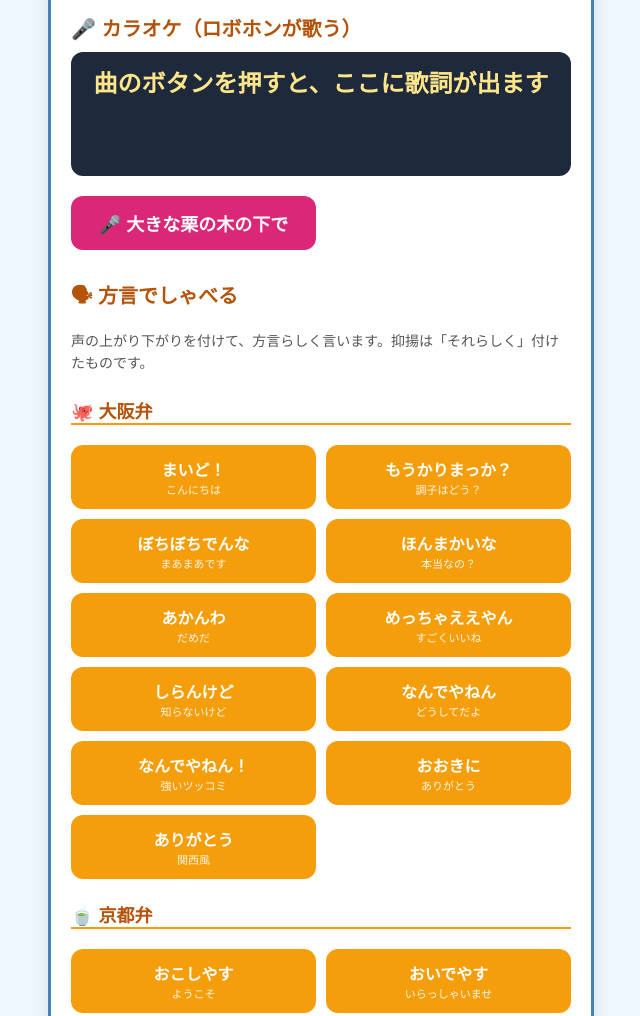
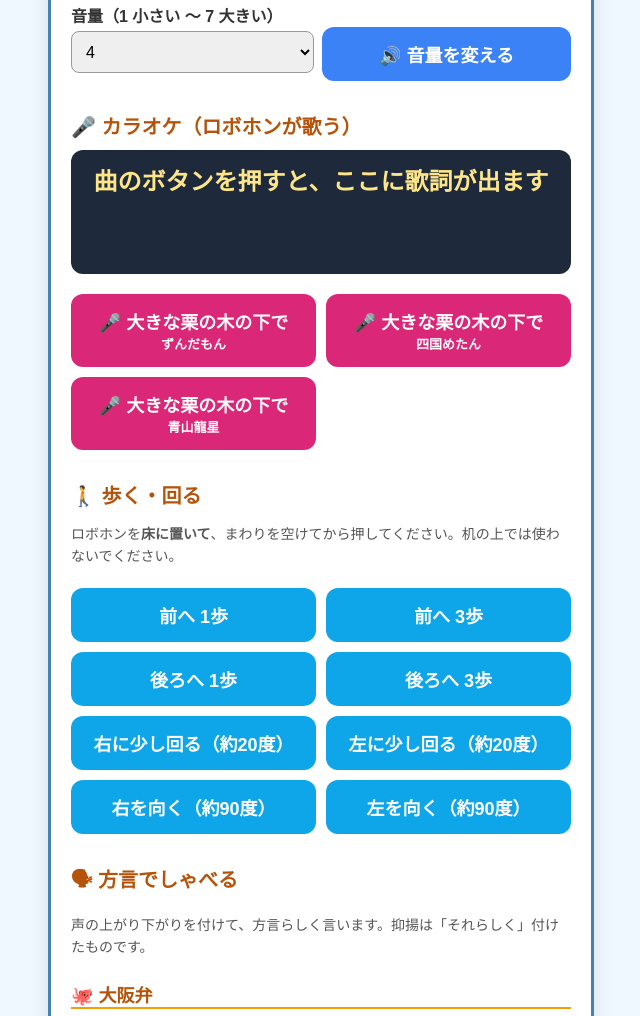
Before and after one commit to satoru19571227-eng/uketsuke, a plain HTML site: page robohon.html in a window 1280 px wide. Shown: the part 821-1837 px from the top of the page, without its empty margins (319-959 px from the left). Drawn offline with Linux system fonts and the light colour scheme.

Commit message:
ロボホン リモコン：マイク・歩く・博多弁・カラオケ3つの声を追加

```diff
--- a/robohon.html
+++ b/robohon.html
@@ -48,6 +48,7 @@
     <select id="gesture"><option value="">身ぶりなし</option></select>
     <button class="sub-btn" onclick="speakText()">🗣 しゃべる</button>
   </div>
+  <button id="micBtn" class="sub-btn" style="width:100%; margin-top:8px; background:#ff4b4b; font-size:20px; padding:16px">🎤 押して話しかける（ロボホンが同じ言葉をしゃべります）</button>
 
   <p style="font-size:14px; color:#666; margin-top:20px;">👇 よく使うボタン</p>
   <div class="grid">
@@ -70,6 +71,10 @@
   <h2>🎤 カラオケ（ロボホンが歌う）</h2>
   <div id="lyrics" class="lyrics">曲のボタンを押すと、ここに歌詞が出ます</div>
   <div class="grid" id="karaoke"></div>
+
+  <h2>🚶 歩く・回る</h2>
+  <p class="note">ロボホンを<b>床に置いて</b>、まわりを空けてから押してください。机の上では使わないでください。</p>
+  <div class="grid" id="walk"></div>
 
   <h2>🗣 方言でしゃべる</h2>
   <p class="note">声の上がり下がりを付けて、方言らしく言います。抑揚は「それらしく」付けたものです。</p>
@@ -183,7 +188,7 @@ async function run(label, cmd, ...args) {
 const W = "0x7f042f13";  // 振り付けの中の「待つ」
 const KURI_MOVES = ["0x060001", W, W, W, W, "0x06001e", W, "0x06001d", W, W, "0x06001f", W, W, W, W, "0x060001", W, W, W, W];  // バンザイ・あなた・わたし・手をふる・バンザイ
 const KARAOKE = [
-  { title: "大きな栗の木の下で", file: "kuri2.wav", length: 48,
+  { title: "大きな栗の木の下で", voices: [["ずんだもん", "kuri2.wav"], ["四国めたん", "kuri2_metan.wav"], ["青山龍星", "kuri2_ryusei5.wav"]], length: 48,
     moves: [W, ...KURI_MOVES, W, ...KURI_MOVES], waitMs: 1030,
     lyrics: [[1.5, "おおきな くりの きのしたで"], [6.95, "あなたと わたし"], [12.41, "なかよく あそびましょう"], [17.86, "おおきな くりの きのしたで"],
              [24.68, "おおきな くりの きのしたで"], [30.14, "あなたと わたし"], [35.59, "なかよく あそびましょう"], [41.05, "おおきな くりの きのしたで"]] },
@@ -191,12 +196,12 @@ const KARAOKE = [
 const lyricsBox = document.getElementById("lyrics");
 const send = (cmd, ...args) => api("/api/send?cmd=" + encodeURIComponent(cmd) + args.map(a => "&a=" + encodeURIComponent(a)).join(""));
 
-async function karaoke(song) {
+async function karaoke(song, file) {
   // 歌う前に、曲名を言って「いち、に、さん」と数える
   await run(song.title + "（はじめのあいさつ）", "speech", `${song.title}を、歌うよ。いち、に、さん！`);
   if (!statusBox.textContent.includes("終わりました")) return;  // 失敗したか、止められた
   const my = ++running;
-  const r = await send("playBGM", song.file);
+  const r = await send("playBGM", file);
   if (!r.ok) { statusBox.innerHTML = `⚠️ ${r.error}`; return; }
   const t0 = Date.now();
   // 振り付けは、歌声が始まる前に1回でまとめて送る（あとから1つずつ送ると断られるため）
@@ -249,6 +254,16 @@ const DIALECTS = [
     ["どさ？ ゆさ", "どこへ？ お風呂へ", "100:ど 150:さ？、 120:ゆ 90:さ"],
     ["いがったなあ", "よかったなあ", "95:い 120:がっ 110:た 135:なあ"],
   ]],
+  ["🍜 博多弁", [
+    ["なんしよーと？", "何してるの？", "110:なん 145:しよー 120:と？"],
+    ["よかよか", "いいよいいよ", "140:よか 100:よか"],
+    ["すいとーよ", "好きだよ", "100:すい 150:とー 110:よ"],
+    ["ばりうまか", "すごくおいしい", "145:ばり 115:うま 95:か"],
+    ["よかろーもん", "いいでしょう", "110:よか 145:ろー 100:もん"],
+    ["この席、とっとーと？", "取ってるの？ 取ってるよ", "100:このせき、 105:とっ 150:とー 125:と？。 110:とっ 130:とー 85:と"],
+    ["なんば言いよっとね", "何を言ってるの", "115:なんば 140:いいよっ 110:と 95:ね"],
+    ["あーね", "ああ、そうなんだ", "140:あー 95:ね"],
+  ]],
 ];
 const toVtml = s => s.split(" ").map(p => { const [v, w] = p.split(":"); return `<vtml_pitch value="${v}">${w}</vtml_pitch>`; }).join("");
 DIALECTS.forEach(([title, lines]) => {
@@ -263,11 +278,22 @@ DIALECTS.forEach(([title, lines]) => {
   document.getElementById("dialects").appendChild(g);
 });
 
-KARAOKE.forEach(song => {
+// 歩く・回る（ロブリックの stepMotion。2026-10-25 に前へ1歩・右に回るをロボホンで確認）
+[["前へ 1歩", "1", "歩、前へ歩く"], ["前へ 3歩", "3", "歩、前へ歩く"], ["後ろへ 1歩", "1", "歩、後ろへ歩く"], ["後ろへ 3歩", "3", "歩、後ろへ歩く"],
+ ["右に少し回る（約20度）", "1", "回、右に回る"], ["左に少し回る（約20度）", "1", "回、左に回る"],
+ ["右を向く（約90度）", "4", "回、右に回る"], ["左を向く（約90度）", "4", "回、左に回る"]].forEach(([label, steps, kind]) => {  // 1回で約20度（ユーザーが目で見た）
+  const b = document.createElement("button"); b.className = "sub-btn posture";
+  b.textContent = label; b.onclick = () => run(label, "stepMotion", steps, kind);
+  document.getElementById("walk").appendChild(b);
+});
+
+// 1曲につき、歌う声ごとにボタンを作る
+KARAOKE.forEach(song => song.voices.forEach(([voice, file]) => {
   const b = document.createElement("button"); b.className = "sub-btn sing";
-  b.textContent = "🎤 " + song.title; b.onclick = () => karaoke(song);
+  b.innerHTML = "🎤 " + song.title + "<small style='display:block;font-size:13px'>" + voice + "</small>";
+  b.onclick = () => karaoke(song, file);
   document.getElementById("karaoke").appendChild(b);
-});
+}));
 
 async function stopAll() {
   running++;
@@ -280,6 +306,20 @@ function speakText() {
   const t = document.getElementById("text").value.trim(), g = document.getElementById("gesture").value;
   if (!t) { statusBox.innerHTML = "✏️ しゃべらせる言葉を入れてください"; return; }
   if (g) run(`「${t}」（${g}）`, "speakmove", t, g); else run(`「${t}」`, "speech", t);
+}
+
+// 話しかけた言葉を文字にして、そのままロボホンにしゃべらせる（Chromeの音声認識）
+const micBtn = document.getElementById("micBtn");
+const MIC_LABEL = micBtn.textContent;
+const SpeechRecognition = window.SpeechRecognition || window.webkitSpeechRecognition;
+if (SpeechRecognition) {
+  const rec = new SpeechRecognition(); rec.lang = "ja-JP"; rec.interimResults = false;
+  micBtn.onclick = () => { rec.start(); micBtn.style.background = "#28a745"; micBtn.textContent = "🔴 聞いています…どうぞお話しください"; };
+  rec.onresult = (e) => { document.getElementById("text").value = e.results[0][0].transcript; speakText(); };
+  rec.onend = () => { micBtn.style.background = "#ff4b4b"; micBtn.textContent = MIC_LABEL; };
+  rec.onerror = () => { statusBox.innerHTML = "⚠️ 聞き取れませんでした。もう一度押して話しかけてください（LINEの中ではなく、Chromeで開いてください）"; };
+} else {
+  micBtn.style.display = "none";
 }
 
 // ボタンの並びを作る
```
